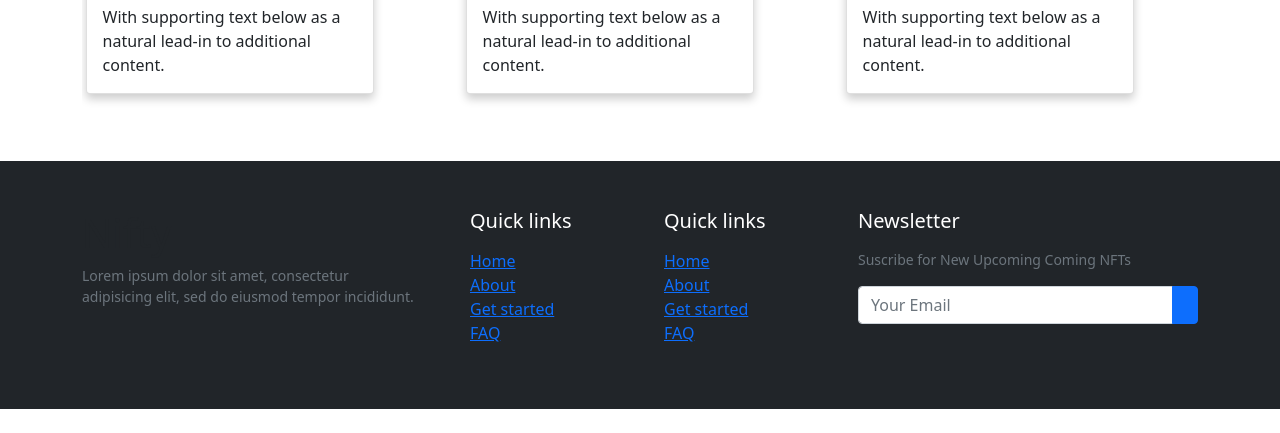
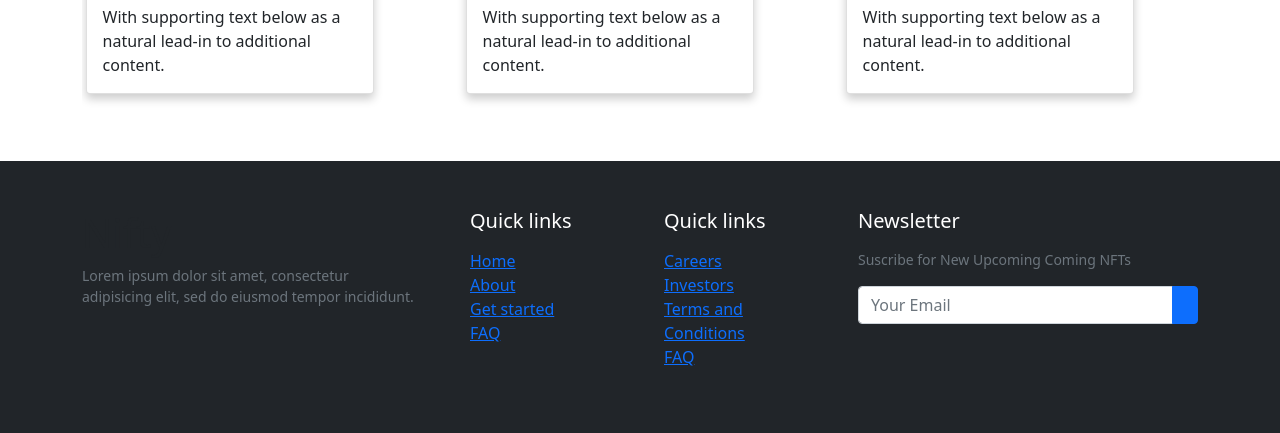
Before and after one commit to Nifty-Front-End-CPSC491/NiftyFront-End, a plain HTML site: page index.html in a window 1280 px wide. Shown: the part 1737-2170 px from the top of the page. Before the commit the page ends 2146 px from the top, so only its background shows below. Drawn offline with nearby package versions, Linux system fonts and the light colour scheme; some icons are missing.

Commit message:
Fixed the links at the footer

```diff
--- a/index.html
+++ b/index.html
@@ -237,9 +237,9 @@
                     <div class="col-lg-2 col-md-6">
                         <h5 class="text-white mb-3">Quick links</h5>
                         <ul class="list-unstyled text-muted">
-                            <li><a href="#">Home</a></li>
-                            <li><a href="#">About</a></li>
-                            <li><a href="#">Get started</a></li>
+                            <li><a href="#">Careers</a></li>
+                            <li><a href="#">Investors</a></li>
+                            <li><a href="#">Terms and Conditions</a></li>
                             <li><a href="#">FAQ</a></li>
                         </ul>
                     </div>
```
